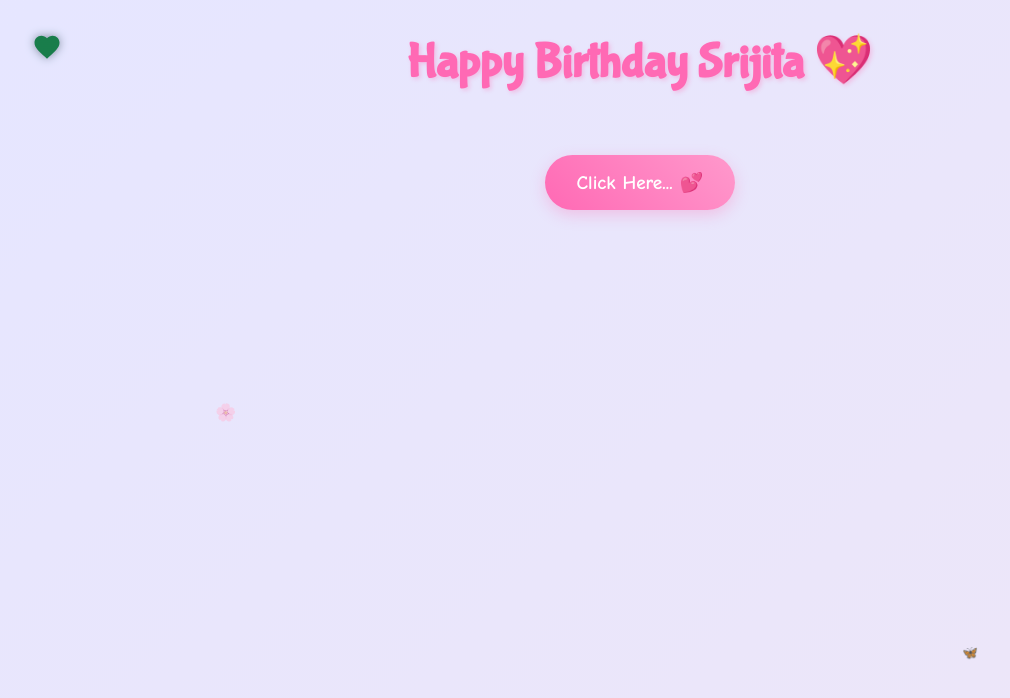
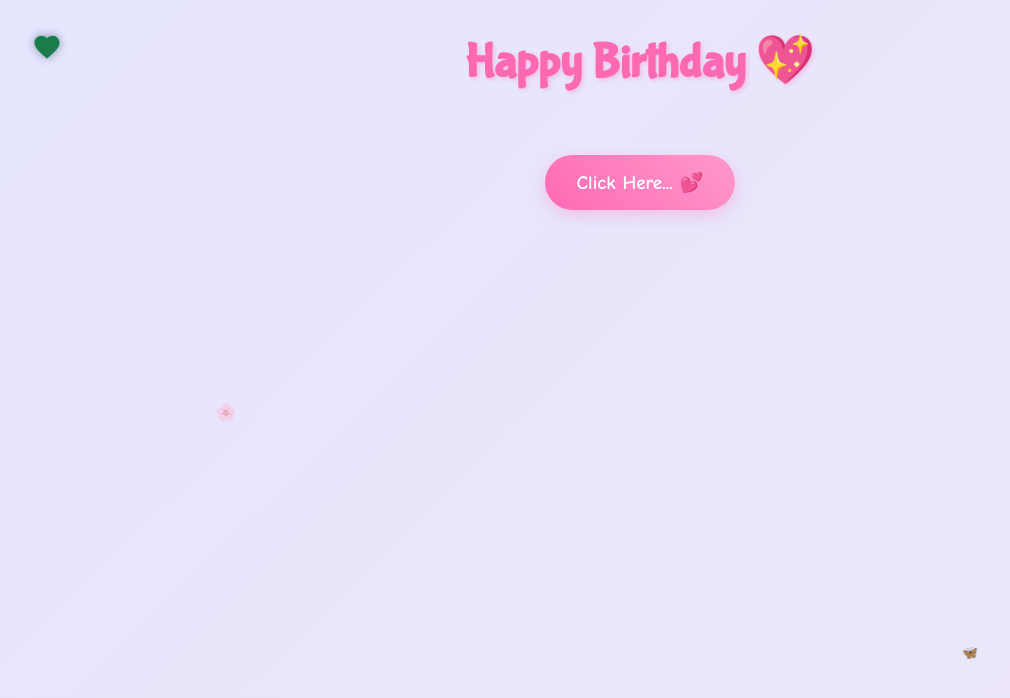
Before and after one commit to Subhajit-Beshra/Birthday-Protocol, a plain HTML site: page cause.html in a window 1280 px wide. Shown: the top 698 px of the page, without its empty margins (0-1010 px from the left). Drawn offline with nearby package versions, Linux system fonts and the light colour scheme.

Commit message:
Remove name from birthday greeting

```diff
--- a/cause.html
+++ b/cause.html
@@ -18,7 +18,7 @@
     </div>
 
     <div class="container">
-        <h1>Happy Birthday Srijita 💖</h1>
+        <h1>Happy Birthday 💖</h1>
 
         <div id="reasons-container"></div>
 
```
